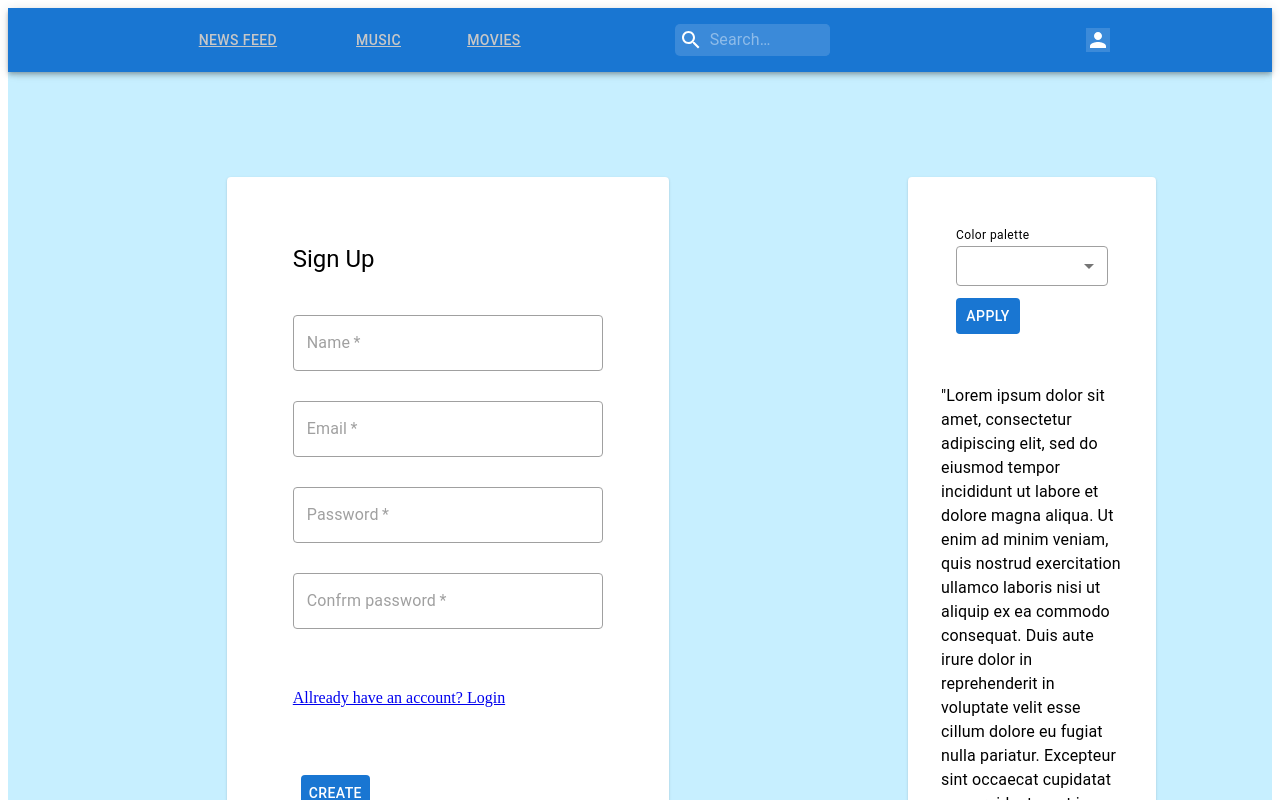
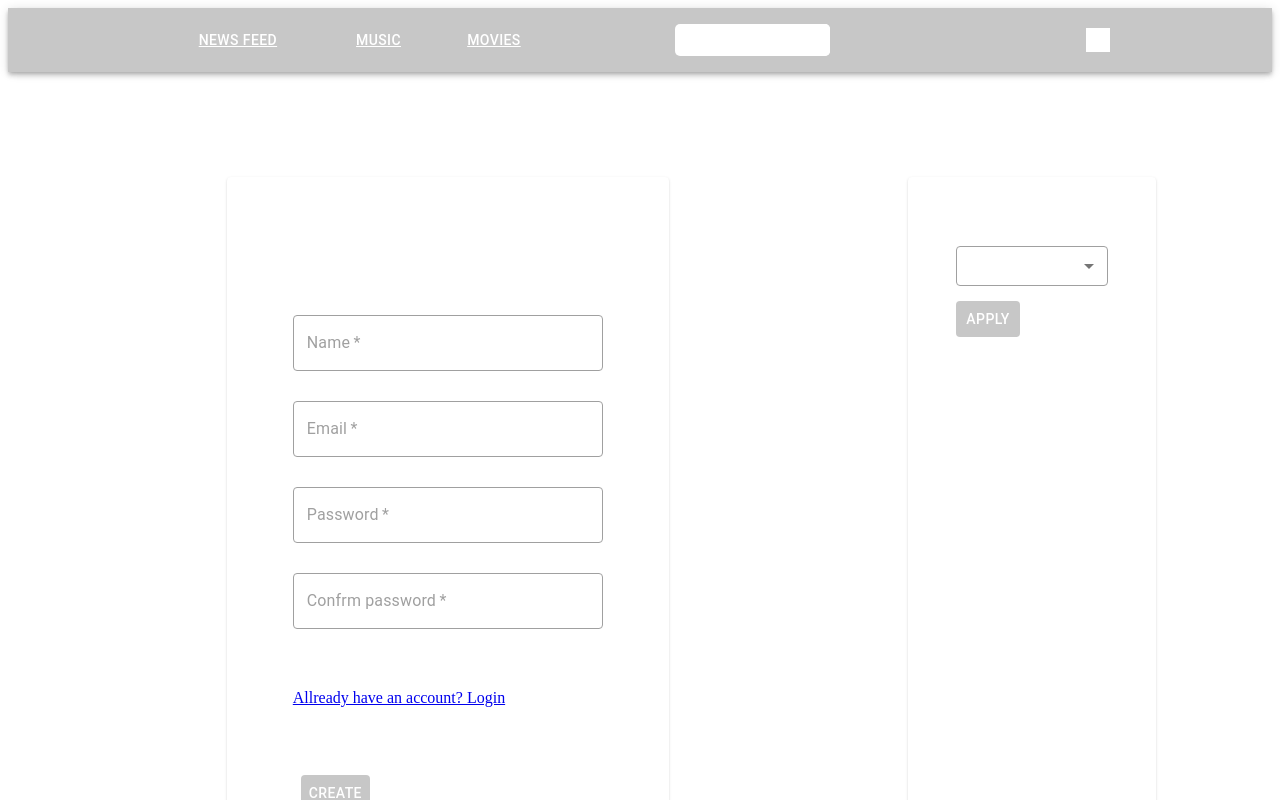
Before and after one commit to Andrewito97/ProjectOne, a React app: page /signup in a window 1280 px wide. Shown: the top 800 px of the page. Built offline with nearby package versions, Linux system fonts and the light colour scheme; no server answers; the HTML template or start-up script is replaced by a standard one.

Commit message:
set default layout

```diff
--- a/client/App.js
+++ b/client/App.js
@@ -17,15 +17,17 @@ const App = () => {
     const [ cookies, setCookie ] = useCookies(['OneProjectPalette']);
     const [ palette, setPalette ] = React.useState(cookies.OneProjectPalette);
 
-    styleController.choosePalette(palette);
+    React.useEffect(() => {
 
-    React.useEffect(() => {
       //remove server side injected css
         const jssStyles = document.querySelector('#jss-server-side');
         if(jssStyles) {
             jssStyles.parentElement.removeChild(jssStyles);
         }
+
     }, []);
+
+    styleController.choosePalette(palette);
 
     if(palette === 'standart') styleController.overrideInput(blue);
     if(palette === 'dark') styleController.overrideInput(ivory, ivory, ivory);
--- a/client/StyleController.js
+++ b/client/StyleController.js
@@ -20,11 +20,12 @@ class StyleController {
         this.blackBlue = '#05192F';
         this.highBlackBlue = '#041324';
 
-        this.mainColor = this.blue
-        this.additionalColor = this.lightBlue
-        this.textColor = this.black
-        this.tabsTextColor = this.silver
-        this.backgroundColor = this.paleSeaBlue
+        //set default colors for initial page loading until palette has been chosen
+        this.mainColor = this.silver
+        this.additionalColor = this.white
+        this.textColor = this.white
+        this.tabsTextColor = this.white
+        this.backgroundColor = this.white
         this.cardColor = this.white
 
         //overriding default mui-outlined-input
--- a/client/components/PaletteSelect.js
+++ b/client/components/PaletteSelect.js
@@ -15,7 +15,7 @@ const styles = {
         width: '100%',
     },
     applyButton: {
-        marginTop: 12,
+        marginTop: 15,
         color: 'white'
     }
 };
--- a/client/components/posts/DummyPost.js
+++ b/client/components/posts/DummyPost.js
@@ -1,6 +1,5 @@
 import React from 'react';
 import { Skeleton } from '@material-ui/lab';
-import styleController from '../../StyleController';
 
 const styles = {
     dummyText: {
@@ -12,7 +11,7 @@ const styles = {
 const DummyPost = () => {
     return (
         <div>
-            <Skeleton style={{backgroundColor: styleController.mainColor}} animation='wave' height={50} width='60%'/>
+            <Skeleton animation='wave' height={50} width='60%'/>
             <div style={styles.dummyText}>
                 <Skeleton width='90%' animation='wave'/>
                 <Skeleton width='90%' animation='wave'/>
```
